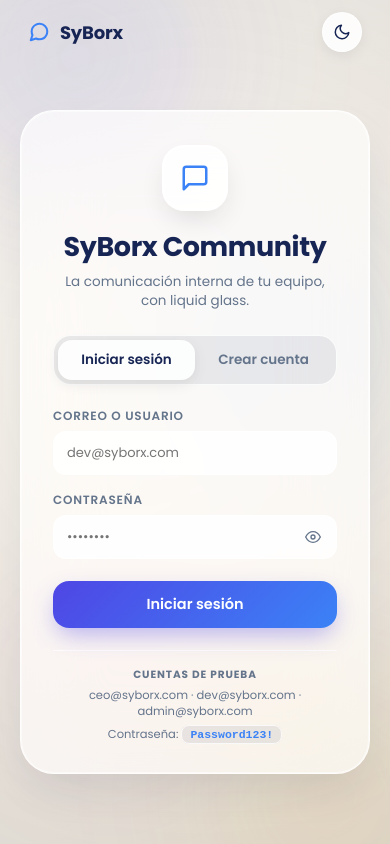
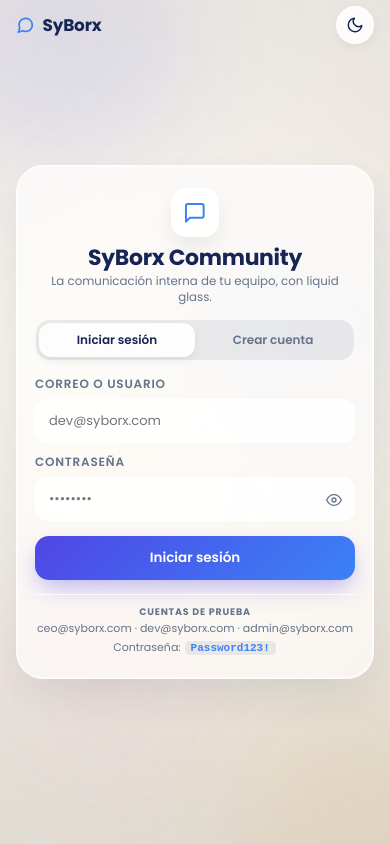
Before and after one commit to jorgeMartinezNajera/SyBorx-Messages, a website: page public/index.html in a window 390 px wide. Drawn offline with Linux system fonts and the light colour scheme.

Commit message:
fix(ui): responsive scaling with CSS clamp and max-height adaptivity to perfectly fit 100% viewport without scrolling

```diff
--- a/public/css/style.css
+++ b/public/css/style.css
@@ -1068,16 +1068,19 @@
   .empty-state h1 { font-size: 30px; }
 }
 
-/* ===================== PANTALLA DE AUTENTICACIÓN LIQUID GLASS ===================== */
+/* ===================== PANTALLA DE AUTENTICACIÓN LIQUID GLASS RESPONSIVA ===================== */
 .auth-screen {
   position: relative;
   min-height: 100vh;
+  height: 100vh;
+  width: 100vw;
   display: flex;
   flex-direction: column;
   align-items: center;
   justify-content: center;
-  padding: 80px 20px 40px;
+  padding: clamp(12px, 2.5vh, 28px) 16px;
   z-index: 1;
+  overflow-y: auto;
   overflow-x: hidden;
   background: var(--bg-auth-gradient, linear-gradient(135deg, var(--bg-1) 0%, var(--bg-2) 100%));
 }
@@ -1093,30 +1096,30 @@
 .liquid-blob {
   position: absolute;
   border-radius: 40% 60% 70% 30% / 40% 50% 60% 50%;
-  filter: blur(75px);
+  filter: blur(65px);
   will-change: transform, border-radius;
   opacity: 0.85;
 }
 .blob-1 {
-  width: 55vw; height: 55vw;
+  width: 50vw; height: 50vw;
   top: -15vw; left: -10vw;
   background: var(--blob-1);
   animation: liquidMorph1 20s ease-in-out infinite alternate;
 }
 .blob-2 {
-  width: 50vw; height: 50vw;
+  width: 45vw; height: 45vw;
   bottom: -15vw; right: -10vw;
   background: var(--blob-2);
   animation: liquidMorph2 24s ease-in-out infinite alternate;
 }
 .blob-3 {
-  width: 40vw; height: 40vw;
+  width: 35vw; height: 35vw;
   top: 30%; right: 5%;
   background: var(--blob-3);
   animation: liquidMorph3 18s ease-in-out infinite alternate;
 }
 .blob-4 {
-  width: 35vw; height: 35vw;
+  width: 30vw; height: 30vw;
   bottom: 10%; left: 10%;
   background: var(--blob-4);
   animation: liquidMorph4 22s ease-in-out infinite alternate;
@@ -1124,7 +1127,7 @@
 .liquid-glow {
   position: absolute;
   inset: 0;
-  background: radial-gradient(circle at 50% 45%, transparent 20%, rgba(0, 0, 0, 0.08) 100%);
+  background: radial-gradient(circle at 50% 45%, transparent 25%, rgba(0, 0, 0, 0.08) 100%);
 }
 
 @keyframes liquidMorph1 {
@@ -1150,123 +1153,147 @@
 
 /* ---------- Barra Superior de Inicio ---------- */
 .auth-topbar {
-  position: fixed;
+  position: absolute;
   top: 0; left: 0; right: 0;
-  height: 64px;
+  height: clamp(48px, 6vh, 60px);
   display: flex;
   align-items: center;
   justify-content: space-between;
-  padding: 0 28px;
+  padding: 0 clamp(16px, 3vw, 32px);
   z-index: 20;
 }
 .auth-topbar__brand {
   display: flex;
   align-items: center;
-  gap: 10px;
+  gap: 8px;
   color: var(--text);
   font-weight: 700;
-  font-size: 18px;
+  font-size: clamp(15px, 2vh, 17px);
   letter-spacing: -0.2px;
 }
 .auth-topbar__brand svg {
   color: var(--accent-2);
+  width: clamp(18px, 2.2vh, 22px);
+  height: clamp(18px, 2.2vh, 22px);
 }
 .auth-theme-btn {
   display: inline-flex;
   align-items: center;
   justify-content: center;
-  width: 40px; height: 40px;
+  width: clamp(34px, 4.5vh, 40px);
+  height: clamp(34px, 4.5vh, 40px);
   border-radius: 50%;
   background: var(--glass-strong);
   backdrop-filter: blur(16px);
   -webkit-backdrop-filter: blur(16px);
   border: 1px solid var(--glass-border);
   color: var(--text);
-  box-shadow: 0 4px 14px rgba(0, 0, 0, 0.06);
+  box-shadow: 0 4px 12px rgba(0, 0, 0, 0.05);
   transition: transform var(--transition), background var(--transition), box-shadow var(--transition);
 }
 .auth-theme-btn:hover {
   transform: scale(1.06);
-  box-shadow: 0 8px 20px rgba(0, 0, 0, 0.12);
+  box-shadow: 0 8px 18px rgba(0, 0, 0, 0.1);
 }
 
 /* ---------- Tarjeta Liquid Glass Principal ---------- */
 .auth-card.glass-liquid {
   position: relative;
   width: 100%;
-  max-width: 430px;
-  border-radius: 34px;
-  padding: 34px 32px 30px;
+  max-width: 410px;
+  max-height: calc(100vh - clamp(20px, 4vh, 40px));
+  margin: auto 0;
+  border-radius: clamp(22px, 3.2vh, 30px);
+  padding: clamp(18px, 2.6vh, 28px) clamp(18px, 3vw, 28px);
   background: var(--glass-bg);
-  backdrop-filter: blur(36px) saturate(190%);
-  -webkit-backdrop-filter: blur(36px) saturate(190%);
+  backdrop-filter: blur(32px) saturate(190%);
+  -webkit-backdrop-filter: blur(32px) saturate(190%);
   border: 1px solid var(--glass-border);
   box-shadow: var(--glass-shadow);
   z-index: 10;
-  animation: authCardEnter .45s cubic-bezier(.34, 1.3, .64, 1);
-}
+  display: flex;
+  flex-direction: column;
+  animation: authCardEnter .4s cubic-bezier(.34, 1.3, .64, 1);
+  overflow-y: auto;
+}
+.auth-card.glass-liquid::-webkit-scrollbar {
+  width: 4px;
+}
+.auth-card.glass-liquid::-webkit-scrollbar-thumb {
+  background: var(--chip);
+  border-radius: 4px;
+}
+
 @keyframes authCardEnter {
-  0% { opacity: 0; transform: translateY(24px) scale(0.96); }
+  0% { opacity: 0; transform: translateY(18px) scale(0.97); }
   100% { opacity: 1; transform: translateY(0) scale(1); }
 }
 
 /* ---------- Cabecera de Marca en Tarjeta ---------- */
 .auth-brand {
   text-align: center;
-  margin-bottom: 24px;
+  margin-bottom: clamp(10px, 1.6vh, 18px);
   display: flex;
   flex-direction: column;
   align-items: center;
+  flex-shrink: 0;
 }
 .auth-icon-squircle {
-  width: 66px;
-  height: 66px;
-  border-radius: 22px;
+  width: clamp(46px, 5.8vh, 58px);
+  height: clamp(46px, 5.8vh, 58px);
+  border-radius: clamp(14px, 1.8vh, 18px);
   background: var(--glass-strong);
   border: 1px solid var(--glass-border);
   display: flex;
   align-items: center;
   justify-content: center;
-  margin-bottom: 16px;
-  box-shadow: 0 12px 28px -6px rgba(0, 0, 0, 0.12), 0 0 0 1px rgba(255, 255, 255, 0.4) inset;
+  margin-bottom: clamp(6px, 1vh, 12px);
+  box-shadow: 0 10px 24px -4px rgba(0, 0, 0, 0.1), 0 0 0 1px rgba(255, 255, 255, 0.4) inset;
   color: var(--accent-2);
   transition: transform .3s ease;
+  flex-shrink: 0;
+}
+.auth-icon-squircle svg {
+  width: clamp(22px, 2.8vh, 28px);
+  height: clamp(22px, 2.8vh, 28px);
 }
 .auth-icon-squircle:hover {
   transform: translateY(-2px) scale(1.04);
 }
 .auth-brand h1 {
-  font-size: 27px;
+  font-size: clamp(20px, 2.6vh, 25px);
   font-weight: 700;
-  letter-spacing: -0.4px;
-  color: var(--text);
-  margin-bottom: 6px;
+  letter-spacing: -0.3px;
+  color: var(--text);
+  margin-bottom: 2px;
+  line-height: 1.2;
 }
 .auth-brand p {
   color: var(--text-muted);
-  font-size: 13.5px;
-  line-height: 1.4;
-  max-width: 280px;
+  font-size: clamp(11.5px, 1.4vh, 13px);
+  line-height: 1.35;
+  max-width: 290px;
 }
 
 /* ---------- Selector de Pestañas (Iniciar / Registrar) ---------- */
 .auth-tabs {
   position: relative;
   display: flex;
-  margin-bottom: 22px;
-  padding: 4px;
-  border-radius: 18px;
+  margin-bottom: clamp(10px, 1.6vh, 16px);
+  padding: 3px;
+  border-radius: 15px;
   background: var(--chip);
   border: 1px solid var(--glass-border);
+  flex-shrink: 0;
 }
 .auth-pill {
   position: absolute;
-  top: 4px; bottom: 4px; left: 4px;
-  width: calc(50% - 4px);
-  border-radius: 14px;
+  top: 3px; bottom: 3px; left: 3px;
+  width: calc(50% - 3px);
+  border-radius: 12px;
   background: var(--glass-strong);
-  box-shadow: 0 4px 14px rgba(0, 0, 0, 0.08);
-  transition: transform .32s cubic-bezier(.34, 1.25, .64, 1);
+  box-shadow: 0 3px 10px rgba(0, 0, 0, 0.07);
+  transition: transform .3s cubic-bezier(.34, 1.25, .64, 1);
   z-index: 0;
 }
 .auth-tabs[data-tab="register"] .auth-pill {
@@ -1276,9 +1303,9 @@
   position: relative;
   z-index: 1;
   flex: 1;
-  padding: 10px 8px;
-  border-radius: 14px;
-  font-size: 13.5px;
+  padding: clamp(6px, 1vh, 8px) 6px;
+  border-radius: 12px;
+  font-size: clamp(12px, 1.4vh, 13px);
   font-weight: 600;
   color: var(--text-muted);
   transition: color var(--transition);
@@ -1289,32 +1316,37 @@
 }
 
 /* ---------- Campos de Formulario ---------- */
+.auth-form {
+  display: flex;
+  flex-direction: column;
+  flex-shrink: 0;
+}
 .form-label-caps {
   display: block;
-  font-size: 11px;
+  font-size: 10px;
   font-weight: 700;
   letter-spacing: 0.8px;
   text-transform: uppercase;
   color: var(--text-muted);
-  margin-bottom: 6px;
+  margin-bottom: 4px;
 }
 .auth-form .form-field {
-  margin-bottom: 16px;
+  margin-bottom: clamp(8px, 1.3vh, 12px);
 }
 .auth-form input {
   width: 100%;
-  padding: 12px 14px;
-  border-radius: 14px;
+  padding: clamp(9px, 1.2vh, 11px) 12px;
+  border-radius: 12px;
   background: var(--input-bg);
   border: 1px solid var(--input-border, var(--glass-border));
   color: var(--text);
-  font-size: 13.5px;
+  font-size: clamp(12.5px, 1.5vh, 13.5px);
   outline: none;
   transition: border-color var(--transition), box-shadow var(--transition), background var(--transition);
 }
 .auth-form input:focus {
   border-color: var(--accent-2);
-  box-shadow: 0 0 0 3px rgba(59, 130, 246, 0.22);
+  box-shadow: 0 0 0 3px rgba(59, 130, 246, 0.2);
 }
 
 /* ---------- Contenedor de Contraseña con Toggle de Ojo ---------- */
@@ -1324,19 +1356,19 @@
   align-items: center;
 }
 .pwd-field-wrap input {
-  padding-right: 42px;
+  padding-right: 38px;
 }
 .pwd-eye-btn {
   position: absolute;
-  right: 12px;
+  right: 10px;
   top: 50%;
   transform: translateY(-50%);
   color: var(--text-muted);
   display: flex;
   align-items: center;
   justify-content: center;
-  padding: 4px;
-  border-radius: 8px;
+  padding: 3px;
+  border-radius: 6px;
   transition: color var(--transition), transform var(--transition);
 }
 .pwd-eye-btn:hover {
@@ -1347,21 +1379,21 @@
 /* ---------- Botón Principal Liquid ---------- */
 .btn-liquid-submit {
   width: 100%;
-  padding: 13px 18px;
-  border-radius: 16px;
+  padding: clamp(10px, 1.4vh, 12px) 16px;
+  border-radius: 14px;
   background: var(--btn-submit-bg);
   color: var(--btn-submit-color);
   font-weight: 600;
-  font-size: 14.5px;
+  font-size: clamp(13px, 1.6vh, 14px);
   border: none;
   box-shadow: var(--btn-submit-shadow);
   transition: transform var(--transition), filter var(--transition), box-shadow var(--transition);
-  margin-top: 6px;
+  margin-top: 4px;
 }
 .btn-liquid-submit:hover {
-  transform: translateY(-2px);
+  transform: translateY(-1px);
   filter: brightness(1.07);
-  box-shadow: 0 14px 30px -4px rgba(79, 70, 229, 0.45);
+  box-shadow: 0 12px 24px -4px rgba(79, 70, 229, 0.45);
 }
 .btn-liquid-submit:active {
   transform: translateY(0);
@@ -1374,10 +1406,10 @@
 
 /* ---------- Mensaje de Error ---------- */
 .auth-error {
-  margin-top: 14px;
-  padding: 10px 14px;
-  border-radius: 12px;
-  font-size: 12.5px;
+  margin-top: 10px;
+  padding: 8px 12px;
+  border-radius: 10px;
+  font-size: 11.5px;
   background: rgba(220, 38, 38, 0.12);
   color: var(--danger);
   border: 1px solid rgba(220, 38, 38, 0.25);
@@ -1386,37 +1418,38 @@
 
 /* ---------- Footer de Cuentas de Prueba ---------- */
 .auth-hint {
-  margin-top: 22px;
-  padding-top: 16px;
+  margin-top: clamp(10px, 1.6vh, 16px);
+  padding-top: clamp(8px, 1.2vh, 12px);
   border-top: 1px solid var(--glass-border);
   display: flex;
   flex-direction: column;
   align-items: center;
-  gap: 4px;
-  font-size: 12px;
+  gap: 2px;
+  font-size: 11px;
   color: var(--text-muted);
   text-align: center;
+  flex-shrink: 0;
 }
 .hint-title {
-  font-size: 10.5px;
+  font-size: 9.5px;
   font-weight: 700;
   text-transform: uppercase;
-  letter-spacing: 0.9px;
+  letter-spacing: 0.8px;
   color: var(--text-muted);
 }
 .hint-users {
-  font-size: 11.5px;
-  color: var(--text-muted);
-  line-height: 1.4;
+  font-size: 11px;
+  color: var(--text-muted);
+  line-height: 1.3;
 }
 .hint-pwd {
-  margin-top: 3px;
-  font-size: 11.5px;
+  margin-top: 2px;
+  font-size: 11px;
 }
 .hint-pwd code {
   background: var(--chip);
-  padding: 2px 8px;
-  border-radius: 8px;
+  padding: 1px 6px;
+  border-radius: 6px;
   font-weight: 600;
   color: var(--accent-2);
   cursor: pointer;
@@ -1426,6 +1459,18 @@
 .hint-pwd code:hover {
   background: var(--accent-2);
   color: #FFFFFF;
+}
+
+/* ---------- Media Queries para Pantallas Pequeñas / Laptops ---------- */
+@media (max-height: 700px) {
+  .auth-screen { padding: 8px; }
+  .auth-topbar { height: 44px; }
+  .auth-card.glass-liquid { padding: 14px 20px; border-radius: 20px; }
+  .auth-brand { margin-bottom: 8px; }
+  .auth-icon-squircle { width: 42px; height: 42px; margin-bottom: 4px; }
+  .auth-tabs { margin-bottom: 8px; }
+  .auth-form .form-field { margin-bottom: 6px; }
+  .auth-hint { margin-top: 8px; padding-top: 6px; }
 }
 
 /* ===================== PRESENCIA / AVATARES ===================== */
```
